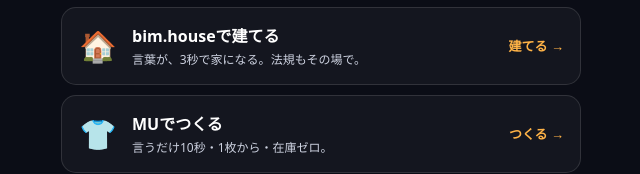
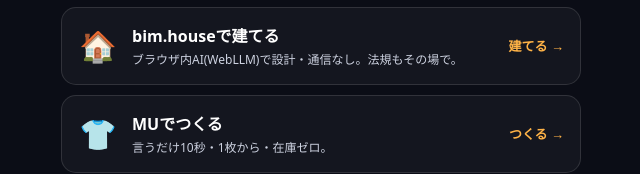
Before and after one commit to yukihamada/kamishibai-pitch, a plain HTML site: page make/index.html in a window 1280 px wide. Shown: the part 438-612 px from the top of the page, without its empty margins (319-959 px from the left). Drawn offline with Linux system fonts and the light colour scheme.

Commit message:
/make のbim導線をローカルWebLLM経路に: bim.house/design/local?prompt=...&go=1 (tsugi PR#212で完全1タップ・マージ前はクリップボードで劣化対応)

```diff
--- a/make/index.html
+++ b/make/index.html
@@ -93,8 +93,8 @@
 const enc=encodeURIComponent;
 
 const ROUTES={
-  bim:{e:'🏠',title:'bim.houseで建てる',sub:'言葉が、3秒で家になる。法規もその場で。',go:'建てる →',
-       url:'https://bim.house', kind:'house'},
+  bim:{e:'🏠',title:'bim.houseで建てる',sub:'ブラウザ内AI(WebLLM)で設計・通信なし。法規もその場で。',go:'建てる →',
+       url:'https://bim.house/design/local?prompt='+enc(PROMPT||'')+'&go=1', kind:'house'},
   mu:{e:'👕',title:'MUでつくる',sub:'言うだけ10秒・1枚から・在庫ゼロ。',go:'つくる →',
        url:'https://wearmu.com/make?prompt='+enc(PROMPT||''), kind:'merch'},
   fund:{e:'🥋',title:'熊牛・天空の道場を支える',sub:'買うことが、つくることの始まりに。',go:'支援する →',
```
